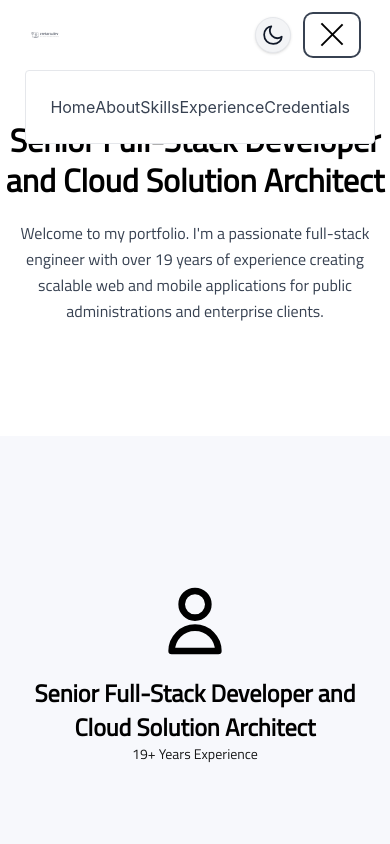
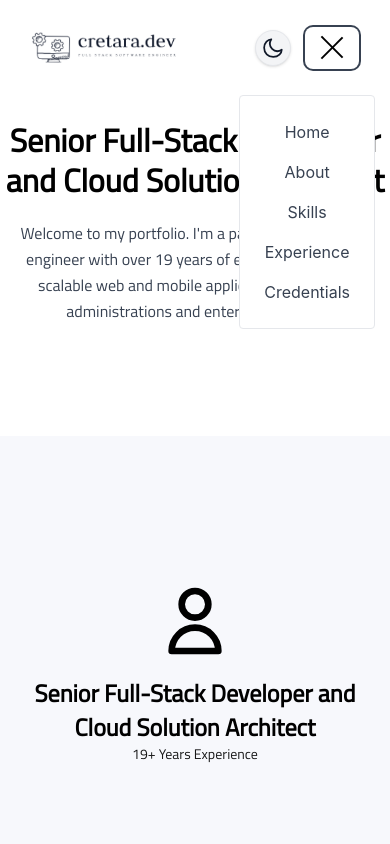
Before and after one commit to cretara/cretaradev-frontend-new, a Next.js app: page / in a window 390 px wide. Both pictures are taken after a click on the button 332 px from the left and 34 px from the top of the page. Shown: the top 844 px of the page. Built offline with nearby package versions, Linux system fonts and the light colour scheme.

Commit message:
fix: adjust header layout for improved mobile responsiveness

```diff
--- a/components/Header/index.tsx
+++ b/components/Header/index.tsx
@@ -62,7 +62,7 @@ const Header = () => {
       >
         <div id={"header"} className="container">
           <div className="relative w-full flex items-center">
-            <div className="flex w-1/6 px-4">
+            <div className="flex w-3/6 lg:w-1/6 px-4">
               <Link
                 href="/"
                 className={`header-logo block w-full ${logoClasses}`}
@@ -72,7 +72,7 @@ const Header = () => {
                   alt="logo"
                   width={224}
                   height={56}
-                  className="w-full"
+                  className="object-fit lg:w-full"
                   suppressHydrationWarning={true}
                 />
               </Link>
@@ -116,7 +116,7 @@ const Header = () => {
                       : "invisible top-[120%] opacity-0"
                   }`}
                 >
-                  <ul className="flex w-full items-center justify-between lg:flex lg:space-x-0">
+                  <ul className="flex flex-col w-full items-center justify-between lg:flex lg:space-x-0">
                     {menuData.map((menuItem, index) => (
                       <li
                         key={menuItem.id}
```
